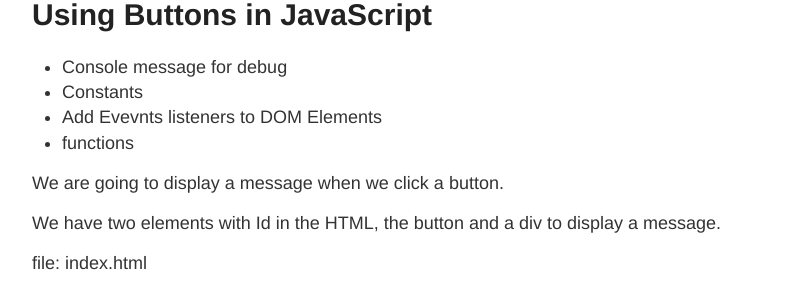
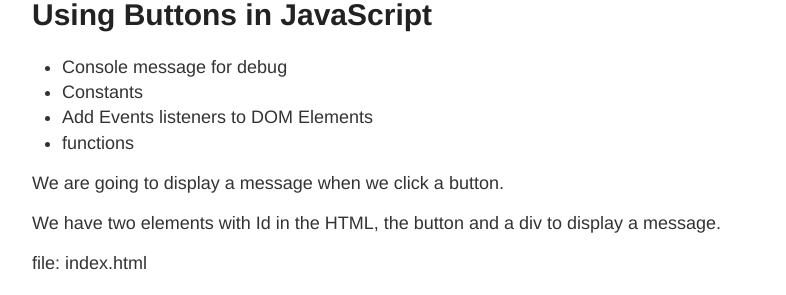
Before and after one commit to kennymingt/javascript, a Jekyll site: the page built from en/_posts/2018-03-21-2-buttons-in-javascript.md, in a window 1280 px wide. Shown: the part 167-462 px from the top of the page, without its empty margins (248-1034 px from the left). Built offline with Jekyll 4.4.1, drawn with Linux system fonts in a browser that asks for light colours.

Commit message:
text update

```diff
--- a/en/_posts/2018-03-21-2-buttons-in-javascript.md
+++ b/en/_posts/2018-03-21-2-buttons-in-javascript.md
@@ -7,7 +7,7 @@
 
 * Console message for debug
 * Constants
-* Add Evevnts listeners to DOM Elements
+* Add Events listeners to DOM Elements
 * functions
 
 We are going to display a message when we click a button.
```
